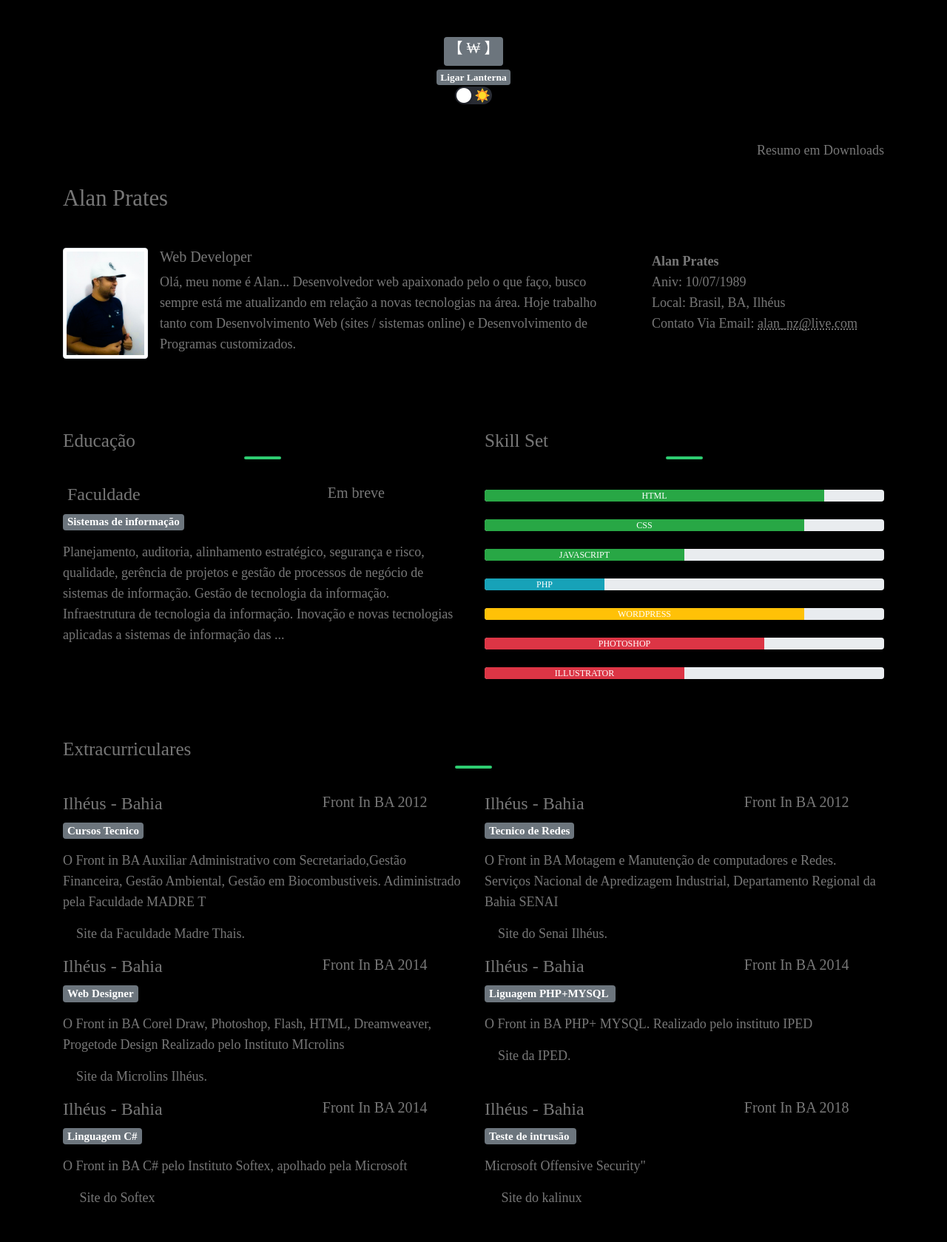
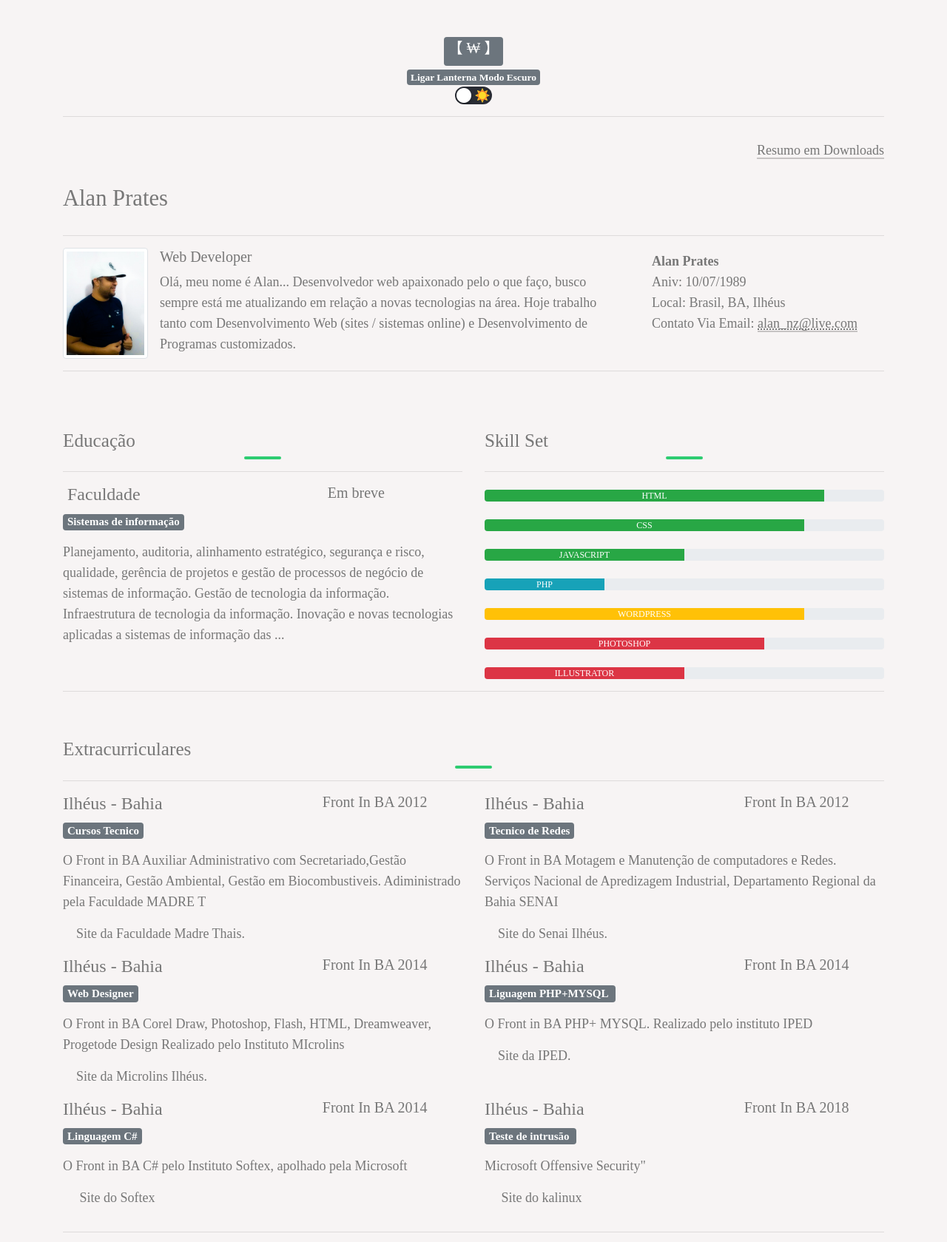
Before and after one commit to AlanPrates/skil.pt, a PHP site: page / in a window 1280 px wide. Shown: the top 1679 px of the page at 74% size. Run offline with PHP 8.4, Linux system fonts and the light colour scheme.

Commit message:
modificação css

```diff
--- a/css/stylea798.css
+++ b/css/stylea798.css
@@ -286,7 +286,7 @@
   }
 
   body {
-	background-color: #000;
+	background-color:#f7f4f4; /* trocar cor de fundo de branco para...*/
 	color: #777;
 	/*i
 	*  color: blue*/
--- a/index.html
+++ b/index.html
@@ -29,7 +29,7 @@
 	<div class="page"></div>
   <div class="spacer"></div>
 	  <center> <span class="badge badge-secondary"> <text><h5>【 ₩ 】</5></text></span></center>
-	  <center> <span class="badge badge-secondary"> <text>Ligar Lanterna</text></span></center>
+	  <center> <span class="badge badge-secondary"> <text>Ligar Lanterna Modo Escuro</text></span></center>
   <center><div class="dark_mode"> </div></center>
 
   <div class="container">
```
